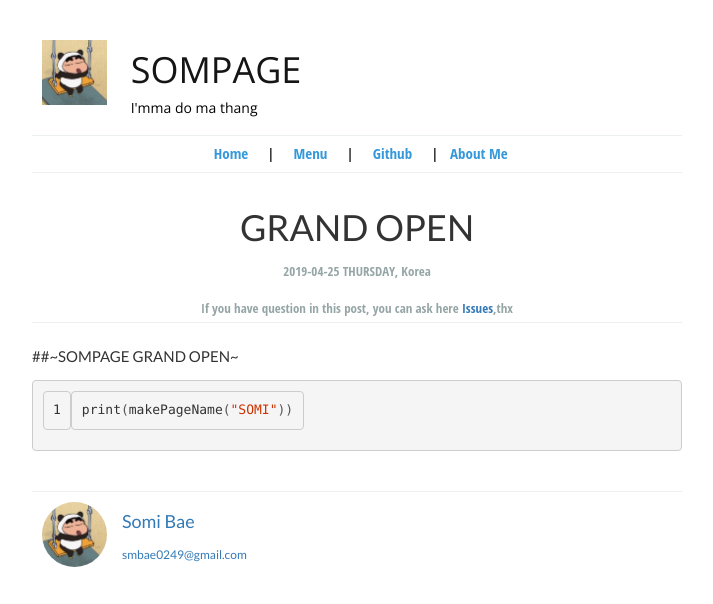
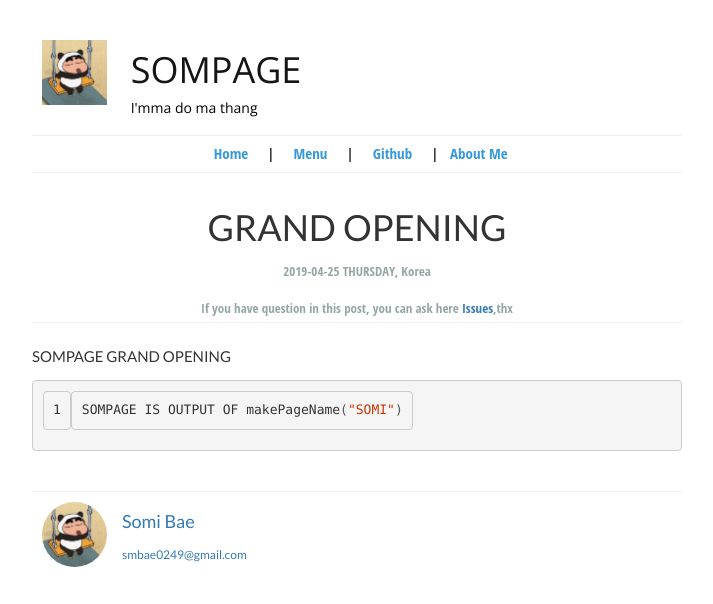
Before and after one commit to baesomi/baesomi.github.io, a Jekyll site: the page built from _posts/2019-04-25-GRAND-OPENING.md, in a window 1280 px wide, cut to the strip 0-604 px from the top of the page. Shown: the whole strip, without its empty margins (283-996 px from the left). Built offline with Jekyll 4.4.1, drawn with Linux system fonts in a browser that asks for light colours.

Commit message:
GRAND OPENING

````diff
--- a/_posts/2019-04-25-GRAND-OPEN.md
+++ b/_posts/2019-04-25-GRAND-OPENING.md
@@ -1,14 +1,14 @@
 ---
 layout: post_layout
-title: GRAND OPEN
+title: GRAND OPENING
 time: 2019-04-25 THURSDAY
 location: Korea
 pulished: true
 excerpt_separator: "```"
 ---
 
-##~SOMPAGE GRAND OPEN~
+SOMPAGE GRAND OPENING
 
 ```bash
-print(makePageName("SOMI"))
+SOMPAGE IS OUTPUT OF makePageName("SOMI")
 ```
````
